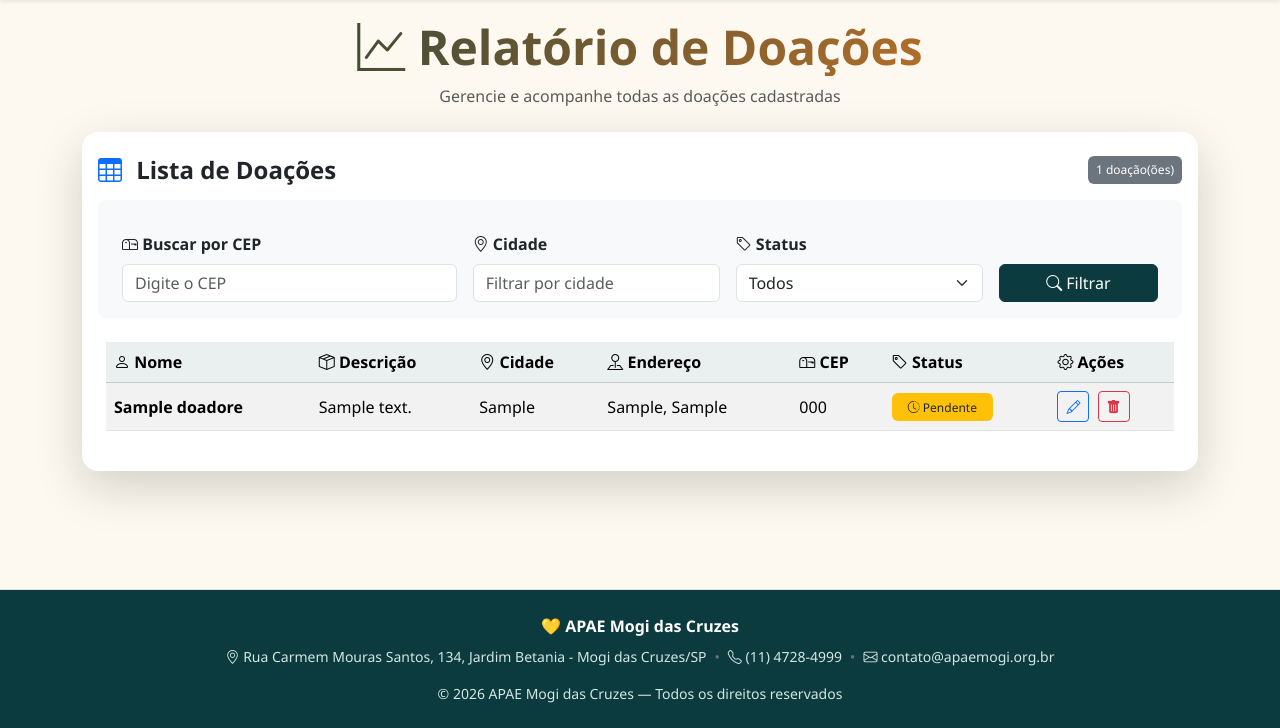
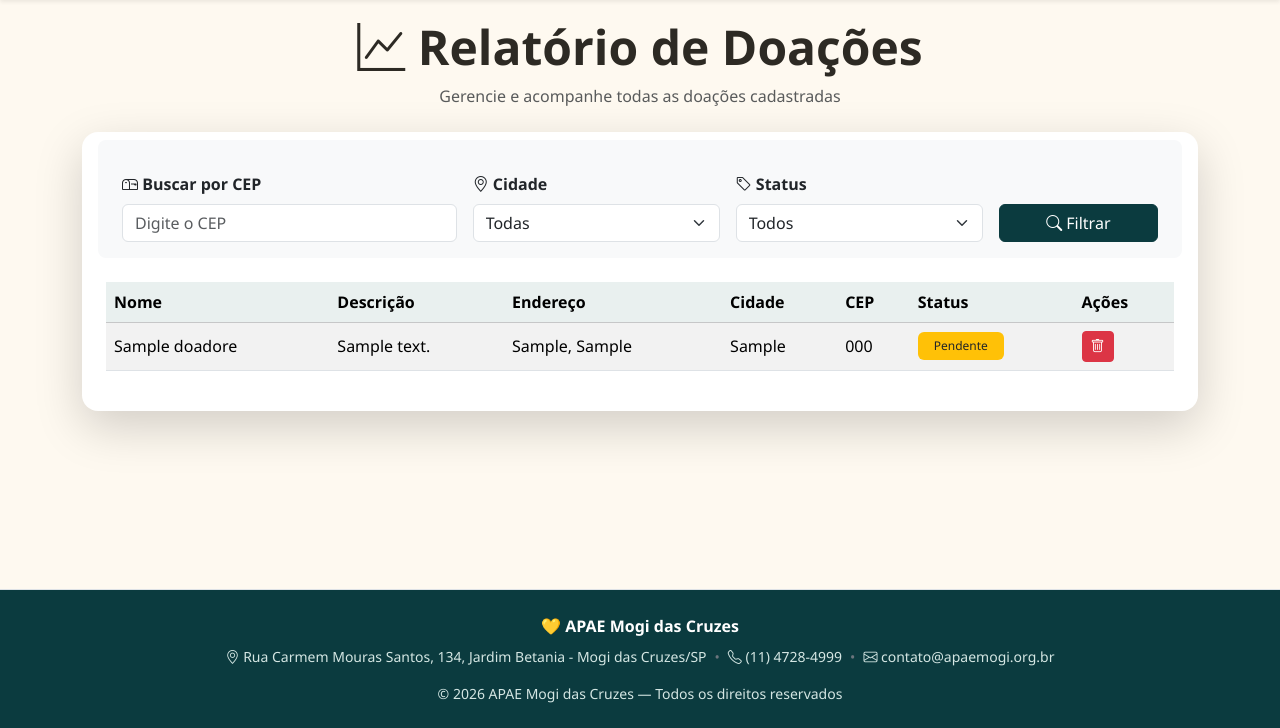
Before and after one commit to gabriell-andrade/conecta-doacao, a Flask app: page /relatorio in a window 1280 px wide. Shown: the part 72-800 px from the top of the page. Run offline with Flask 3, Linux system fonts and the light colour scheme; the visitor is signed in with stand-in values (Sample User, id 1); tables that the repository leaves empty hold one stand-in row (values such as "Sample post").

Commit message:
feat: adiciona melhoria nos filtros do relatorio

```diff
--- a/app/routes.py
+++ b/app/routes.py
@@ -259,7 +259,7 @@ def relatorio():
 
     conn = get_connection()
 
-    cep = request.args.get("cep", "")
+    cep = request.args.get("cep", "").replace("-", "")
     cidade = request.args.get("cidade", "")
     status = request.args.get("status", "")
 
@@ -267,11 +267,13 @@ def relatorio():
     params = []
 
     if cep:
-        query += " AND cep LIKE ?"
+        query += " AND REPLACE(cep, '-', '') LIKE ?"
         params.append(f"%{cep}%")
+
     if cidade:
-        query += " AND cidade LIKE ?"
-        params.append(f"%{cidade}%")
+        query += " AND cidade = ?"
+        params.append(cidade)
+
     if status:
         query += " AND status = ?"
         params.append(status)
@@ -279,9 +281,14 @@ def relatorio():
     query += " ORDER BY id DESC"
 
     doacoes = conn.execute(query, params).fetchall()
+
+    cidades = conn.execute(
+        "SELECT DISTINCT cidade FROM doadores ORDER BY cidade"
+    ).fetchall()
+
     conn.close()
 
-    return render_template("relatorio.html", doacoes=doacoes)
+    return render_template("relatorio.html", doacoes=doacoes, cidades=cidades)
 
 
 @main.route("/editar_status/<int:id>", methods=["POST"])
--- a/app/static/js/main.js
+++ b/app/static/js/main.js
@@ -104,3 +104,36 @@ if (checkboxSN && campoNumero) {
         }
     });
 }
+
+document.addEventListener("DOMContentLoaded", function () {
+    const campoCep = document.querySelector('input[name="cep"]');
+
+    if (campoCep) {
+        campoCep.addEventListener("input", function (e) {
+            let valor = e.target.value.replace(/\D/g, "");
+
+            if (valor.length > 5) {
+                valor = valor.substring(0, 5) + "-" + valor.substring(5, 8);
+            }
+
+            e.target.value = valor;
+        });
+    }
+});
+
+document.addEventListener("DOMContentLoaded", function () {
+    const cepInput = document.getElementById("cepInput");
+
+    if (cepInput) {
+        const form = cepInput.closest("form");
+
+        form.addEventListener("submit", function (e) {
+            const cep = cepInput.value.replace(/\D/g, "");
+
+            if (cep && cep.length < 8) {
+                e.preventDefault();
+                alert("Digite um CEP completo.");
+            }
+        });
+    }
+});
--- a/app/templates/relatorio.html
+++ b/app/templates/relatorio.html
@@ -2,7 +2,7 @@
 <html lang="pt-BR">
 <head>
     <meta charset="UTF-8">
-    <meta name="viewport" content="width=device-width, initial-scale=1.0, user-scalable=yes">
+    <meta name="viewport" content="width=device-width, initial-scale=1.0">
     <title>Relatório de Doações - APAE Mogi</title>
 
     <link href="https://cdn.jsdelivr.net/npm/bootstrap@5.3.0-alpha1/dist/css/bootstrap.min.css" rel="stylesheet">
@@ -17,30 +17,19 @@
 <div class="container">
 
     {% if request.args.get('sucesso') %}
-            <div class="alert alert-success alert-dismissible fade show text-center rounded-3" role="alert">
-                <i class="bi bi-check-circle-fill me-2"></i>
+    <div class="alert alert-success text-center">
         Status atualizado com sucesso!
-                <button type="button" class="btn-close" data-bs-dismiss="alert" aria-label="Close"></button>
     </div>
     {% endif %}
 
     <div class="text-center mb-4">
-                <h1 class="display-5 fw-bold titulo-principal">
+        <h1 class="display-5 fw-bold">
             <i class="bi bi-graph-up"></i> Relatório de Doações
         </h1>
         <p class="text-muted">Gerencie e acompanhe todas as doações cadastradas</p>
     </div>
 
     <div class="card shadow-lg border-0 rounded-4">
-                <div class="card-header bg-transparent border-0 pt-4">
-                    <div class="d-flex justify-content-between align-items-center flex-wrap">
-                        <h4 class="fw-bold mb-0">
-                            <i class="bi bi-table me-2 text-primary"></i> Lista de Doações
-                        </h4>
-                        <span class="badge bg-secondary p-2">{{ doacoes|length }} doação(ões)</span>
-                    </div>
-                </div>
-
         <div class="card-body p-4">
 
             <form method="GET" class="row g-3 mb-4 p-3 bg-light rounded-3">
@@ -48,14 +37,41 @@
                     <label class="form-label fw-semibold">
                         <i class="bi bi-mailbox"></i> Buscar por CEP
                     </label>
-                            <input type="text" name="cep" placeholder="Digite o CEP" class="form-control" value="{{ request.args.get('cep', '') }}" maxlength="9">
+
+                    <div class="position-relative">
+                        <input type="text" id="cepInput" name="cep"
+                            class="form-control pe-5"
+                            placeholder="Digite o CEP"
+                            value="{{ request.args.get('cep', '') }}"
+                            maxlength="9">
+
+                        {% if request.args.get('cep') %}
+                        <a href="/relatorio"
+                        class="position-absolute end-0 top-50 translate-middle-y me-3 text-danger"
+                        style="text-decoration: none; font-size: 14px; cursor: pointer;">
+                            ✖
+                        </a>
+                        {% endif %}
                     </div>
+                </div>
+
                 <div class="col-md-3">
                     <label class="form-label fw-semibold">
                         <i class="bi bi-geo-alt"></i> Cidade
                     </label>
-                            <input type="text" name="cidade" placeholder="Filtrar por cidade" class="form-control" value="{{ request.args.get('cidade', '') }}">
+
+                    <select name="cidade" class="form-select">
+                        <option value="">Todas</option>
+
+                        {% for c in cidades %}
+                        <option value="{{ c.cidade }}"
+                            {% if request.args.get('cidade') == c.cidade %}selected{% endif %}>
+                            {{ c.cidade }}
+                        </option>
+                        {% endfor %}
+                    </select>
                 </div>
+
                 <div class="col-md-3">
                     <label class="form-label fw-semibold">
                         <i class="bi bi-tag"></i> Status
@@ -66,104 +82,63 @@
                         <option value="coletado" {% if request.args.get('status') == 'coletado' %}selected{% endif %}>Coletado</option>
                     </select>
                 </div>
-                        <div class="col-md-2">
-                            <label class="form-label fw-semibold invisible">Filtrar</label>
+
+                <div class="col-md-2 d-flex align-items-end">
                     <button class="btn btn-primary w-100">
                         <i class="bi bi-search"></i> Filtrar
                     </button>
                 </div>
+
             </form>
 
-                    {% if doacoes %}
             <div class="table-responsive">
                 <table class="table table-hover table-striped align-middle">
                     <thead class="table-light">
                         <tr>
-                                    <th><i class="bi bi-person"></i> Nome</th>
-                                    <th><i class="bi bi-box-seam"></i> Descrição</th>
-                                    <th><i class="bi bi-geo-alt"></i> Cidade</th>
-                                    <th><i class="bi bi-pin-map"></i> Endereço</th>
-                                    <th><i class="bi bi-mailbox"></i> CEP</th>
-                                    <th><i class="bi bi-tag"></i> Status</th>
-                                    <th><i class="bi bi-gear"></i> Ações</th>
+                            <th>Nome</th>
+                            <th>Descrição</th>
+                            <th>Endereço</th>
+                            <th>Cidade</th>
+                            <th>CEP</th>
+                            <th>Status</th>
+                            <th>Ações</th>
                         </tr>
                     </thead>
                     <tbody>
+
                     {% for d in doacoes %}
                     <tr>
-                                    <td class="fw-semibold">{{ d.nome }}</td>
-                                    <td>{{ d.descricao or '-' }}</td>
-                                    <td>{{ d.cidade or '-' }}</td>
-                                    <td>{{ d.rua or '-' }}, {{ d.numero or '-' }}</td>
-                                    <td>{{ d.cep or '-' }}</td>
+                        <td>{{ d.nome }}</td>
+                        <td>{{ d.descricao }}</td>
+
+                        <td>
+                            {{ d.rua }}, {{ d.numero if d.numero else 'S/N' }}
+                        </td>
+
+                        <td>{{ d.cidade }}</td>
+
+                        <td>{{ d.cep }}</td>
+
                         <td>
                             {% if d.status == 'pendente' %}
-                                            <span class="badge bg-warning text-dark">
-                                                <i class="bi bi-clock-history"></i> Pendente
-                                            </span>
+                                <span class="badge bg-warning text-dark">Pendente</span>
                             {% else %}
-                                            <span class="badge bg-success">
-                                                <i class="bi bi-check-circle"></i> Coletado
-                                            </span>
+                                <span class="badge bg-success">Coletado</span>
                             {% endif %}
                         </td>
+
                         <td>
-                                        <button type="button" class="btn btn-sm btn-outline-primary me-1" data-bs-toggle="modal" data-bs-target="#modalStatus{{ d.id }}">
-                                            <i class="bi bi-pencil"></i>
-                                        </button>
-                                        <a href="/excluir_relatorio/{{ d.id }}" class="btn btn-sm btn-outline-danger" onclick="return confirm('Tem certeza que deseja excluir esta doação?')">
-                                            <i class="bi bi-trash-fill"></i>
+                            <a href="/excluir_relatorio/{{ d.id }}" class="btn btn-sm btn-danger">
+                                <i class="bi bi-trash"></i>
                             </a>
                         </td>
                     </tr>
+                    {% endfor %}
 
-                                <div class="modal fade" id="modalStatus{{ d.id }}" tabindex="-1">
-                                    <div class="modal-dialog modal-dialog-centered">
-                                        <div class="modal-content rounded-4">
-                                            <div class="modal-header border-0">
-                                                <h5 class="modal-title fw-bold">
-                                                    <i class="bi bi-pencil-square"></i> Alterar Status
-                                                </h5>
-                                                <button type="button" class="btn-close" data-bs-dismiss="modal"></button>
-                                            </div>
-                                            <form method="POST" action="/editar_status/{{ d.id }}">
-                                                <div class="modal-body">
-                                                    <div class="mb-3">
-                                                        <label class="form-label fw-semibold">Doador:</label>
-                                                        <p class="form-control-plaintext">{{ d.nome }}</p>
-                                                    </div>
-                                                    <div class="mb-3">
-                                                        <label class="form-label fw-semibold">Descrição:</label>
-                                                        <p class="form-control-plaintext">{{ d.descricao or '-' }}</p>
-                                                    </div>
-                                                    <div class="mb-3">
-                                                        <label class="form-label fw-semibold">Status:</label>
-                                                        <select name="status" class="form-select">
-                                                            <option value="pendente" {% if d.status == 'pendente' %}selected{% endif %}>Pendente</option>
-                                                            <option value="coletado" {% if d.status == 'coletado' %}selected{% endif %}>Coletado</option>
-                                                        </select>
-                                                    </div>
-                                                </div>
-                                                <div class="modal-footer border-0 justify-content-center">
-                                                    <button type="button" class="btn btn-secondary" data-bs-dismiss="modal">Cancelar</button>
-                                                    <button type="submit" class="btn btn-doador">
-                                                        <i class="bi bi-save"></i> Salvar
-                                                    </button>
-                                                </div>
-                                            </form>
-                                        </div>
-                                    </div>
-                                </div>
-                                {% endfor %}
                     </tbody>
                 </table>
             </div>
-                    {% else %}
-                    <div class="alert alert-info text-center py-4">
-                        <i class="bi bi-info-circle fs-1 d-block mb-2"></i>
-                        <p class="mb-0">Nenhuma doação encontrada.</p>
-                    </div>
-                    {% endif %}
+
         </div>
     </div>
 </div>
@@ -173,5 +148,6 @@
 
 <script src="https://cdn.jsdelivr.net/npm/bootstrap@5.3.0-alpha1/dist/js/bootstrap.bundle.min.js"></script>
 <script src="{{ url_for('static', filename='js/main.js') }}"></script>
+
 </body>
 </html>
```
Lines whose indentation alone changed are shown as unchanged.
